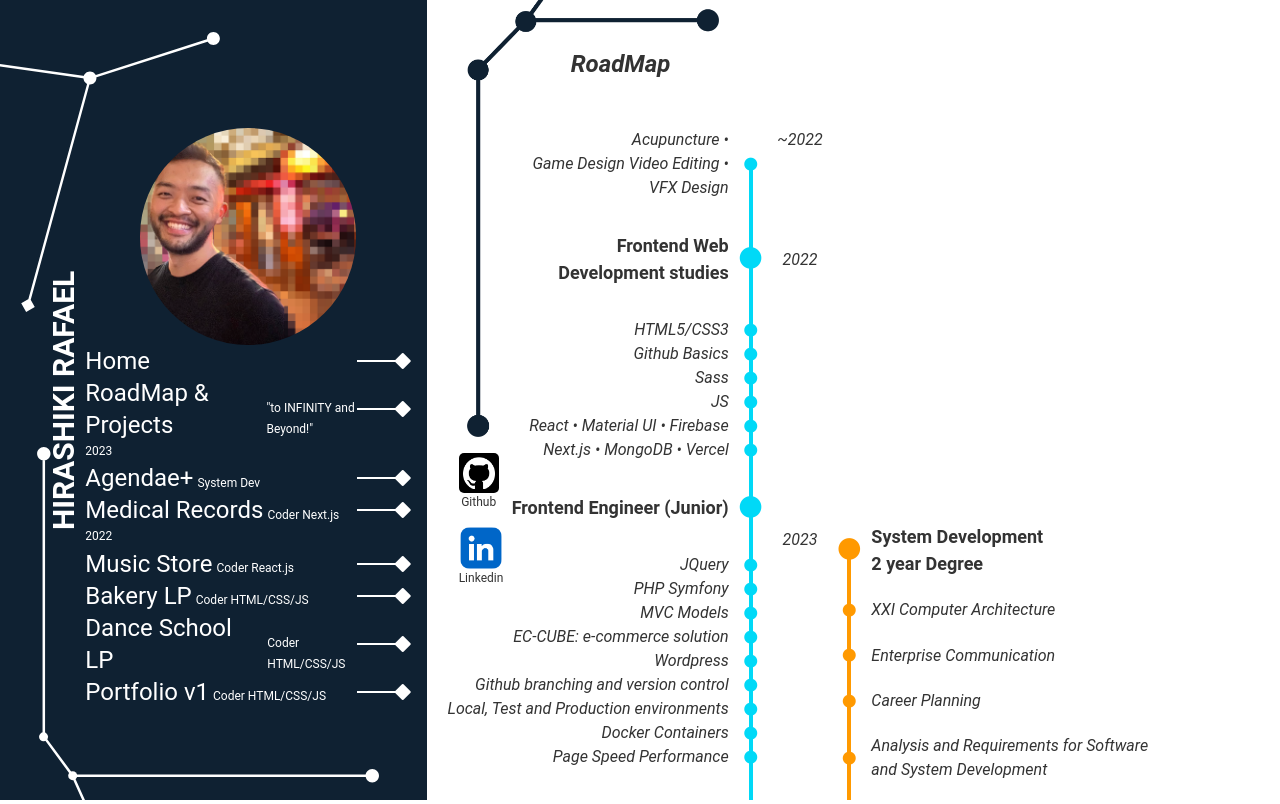
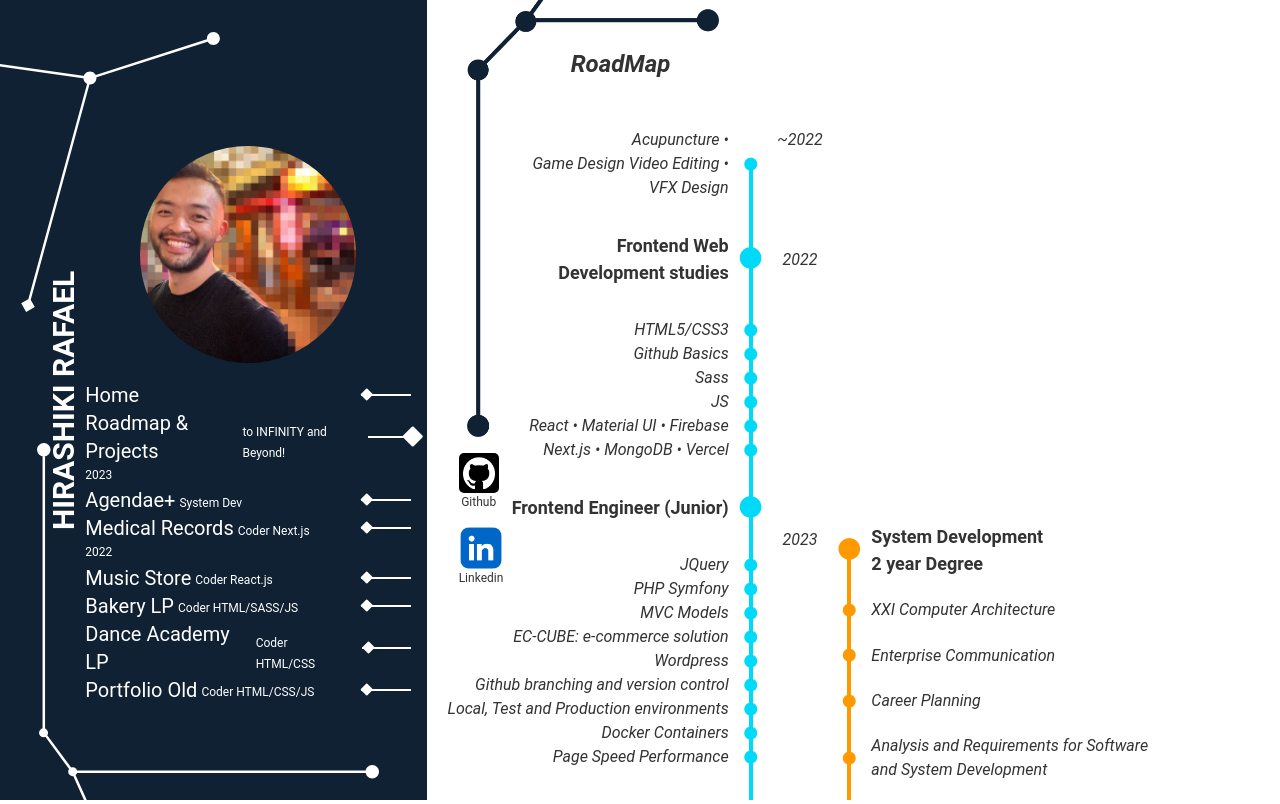
Before and after one commit to hiRafa/Project09_PortfolioAstro, an Astro site: page /roadmap in a window 1280 px wide. Built offline with nearby package versions, Linux system fonts and the light colour scheme; Astro itself is replaced by a stand-in of ours.

Commit message:
navigation design

```diff
--- a/package.json
+++ b/package.json
@@ -11,6 +11,7 @@
   },
   "dependencies": {
     "@astrojs/tailwind": "^5.0.0",
+    "@splidejs/splide": "^4.1.4",
     "astro": "^3.1.2",
     "tailwindcss": "^3.3.3"
   }
--- a/src/components/Header.astro
+++ b/src/components/Header.astro
@@ -4,31 +4,89 @@
 import RafaPic from "./Rafa-pic.astro";
 
 const { headerIndex, class: className, ...rest } = Astro.props;
+const { pathname } = Astro.url;
+
+const navObj = [
+  {
+    path: "/",
+    navTitle: "Home",
+    navSubtitle: null,
+  },
+  {
+    path: "/roadmap",
+    navTitle: "Roadmap & Projects",
+    navSubtitle: "to INFINITY and Beyond!",
+  },
+  {
+    path: "/project05",
+    navTitle: "Agendae+",
+    navSubtitle: "System Dev",
+  },
+  {
+    path: "/project04",
+    navTitle: "Medical Records",
+    navSubtitle: "Coder Next.js",
+  },
+  {
+    path: "/project03",
+    navTitle: "Music Store",
+    navSubtitle: "Coder React.js",
+  },
+  {
+    path: "/project02",
+    navTitle: "Bakery LP",
+    navSubtitle: "Coder HTML/SASS/JS",
+  },
+  {
+    path: "/project01",
+    navTitle: "Dance Academy LP",
+    navSubtitle: "Coder HTML/CSS",
+  },
+  {
+    path: "/project00",
+    navTitle: "Portfolio Old",
+    navSubtitle: "Coder HTML/CSS/JS",
+  },
+];
 ---
 
 <style>
   .star-container {
     height: fit-content;
     position: relative;
+    width: 50px;
+    height: 100%;
   }
 
   .star-bar {
     height: 2px;
-    width: 50px;
+    width: 100%;
     background-color: white;
     position: absolute;
     top: 0;
     bottom: 0;
-    right: 4px;
     margin: auto;
   }
 
   .fa-diamond {
     display: block;
+    position: relative;
+    top: 0;
+    bottom: 0;
     margin: auto;
-    font-size: 16px;
+    font-size: 12px;
+    transition: 1s ease;
   }
 
+  .big-diamond {
+    width: fit-content;
+    top: 0;
+    bottom: 0;
+    right: -12px;
+    margin-right: 0;
+    font-size: 20px;
+    transition: 1s ease;
+  }
 
   .li-year,
   .li-role {
@@ -111,138 +169,29 @@
           <RafaPic class=" w-4/6 m-auto" />
           <nav class="pb-24 relative z-50">
             <ul>
+              {navObj.map((ele) => (
                 <li>
+                  {ele.path === "/project05" && <p class="li-role">2023</p>}
+                  {ele.path === "/project03" && <p class="li-role">2022</p>}
                   <a
-                  href="/"
-                  class="text-2xl min-xl:text-xl font-bold flex flex-nowrap justify-between items-center gap-4"
+                    href={ele.path}
+                    class="text-xl min-xl:text-xl font-bold flex flex-nowrap justify-between items-center gap-4"
                   >
                     <p class="flex gap-1 items-end">
-                    Home <span class="li-role" />
+                      {ele.navTitle}{" "}
+                      <span class="li-role">{ele.navSubtitle} </span>
                     </p>
                     <div class="star-container">
-                    <>
                       <div class="star-bar" />
-                      <i class="fa-solid fa-diamond" />
-                    </>
+                      <i
+                        class={`fa-solid fa-diamond ${
+                          pathname === ele.path && "big-diamond"
+                        } `}
+                      />
                     </div>
                   </a>
                 </li>
-              <li>
-                <a
-                  href="/roadmap"
-                  class="text-2xl min-xl:text-xl font-bold flex flex-nowrap justify-between items-center gap-4"
-                >
-                  <p class="flex gap-1 items-end">
-                    RoadMap & Projects</br>
-                    <span class="li-role">"to INFINITY and Beyond!"</span>
-                  </p>
-                  <div class="star-container">
-                    <>
-                      <div class="star-bar" />
-                      <i class="fa-solid fa-diamond" />
-                    </>
-                  </div>
-                </a>
-              </li>
-              <li class="li-year">2023</li>
-              <li>
-                <a
-                  href="/project05"
-                  class="text-2xl min-xl:text-xl font-bold flex flex-nowrap justify-between items-center gap-4"
-                >
-                  <p class="flex gap-1 items-end">
-                    Agendae+ <span class="li-role">System Dev</span>
-                  </p>
-                  <div class="star-container">
-                    <>
-                      <div class="star-bar" />
-                      <i class="fa-solid fa-diamond" />
-                    </>
-                  </div>
-                </a>
-              </li>
-              <li>
-                <a
-                  href="/project04"
-                  class="text-2xl min-xl:text-xl font-bold flex flex-nowrap justify-between items-center gap-4"
-                >
-                  <p class="flex gap-1 items-end">
-                    Medical Records <span class="li-role">Coder Next.js</span>
-                  </p>
-                  <div class="star-container">
-                    <>
-                      <div class="star-bar" />
-                      <i class="fa-solid fa-diamond" />
-                    </>
-                  </div>
-                </a>
-              </li>
-              <li class="li-year">2022</li>
-              <li>
-                <a
-                  href="/project03"
-                  class="text-2xl min-xl:text-xl font-bold flex flex-nowrap justify-between items-center gap-4"
-                >
-                  <p class="flex gap-1 items-end">
-                    Music Store <span class="li-role">Coder React.js</span>
-                  </p>
-                  <div class="star-container">
-                    <>
-                      <div class="star-bar" />
-                      <i class="fa-solid fa-diamond" />
-                    </>
-                  </div>
-                </a>
-              </li>
-              <li>
-                <a
-                  href="/project02"
-                  class="text-2xl min-xl:text-xl font-bold flex flex-nowrap justify-between items-center gap-4"
-                >
-                  <p class="flex gap-1 items-end">
-                    Bakery LP <span class="li-role">Coder HTML/CSS/JS</span>
-                  </p>
-                  <div class="star-container">
-                    <>
-                      <div class="star-bar" />
-                      <i class="fa-solid fa-diamond" />
-                    </>
-                  </div>
-                </a>
-              </li>
-              <li>
-                <a
-                  href="/project01"
-                  class="text-2xl min-xl:text-xl font-bold flex flex-nowrap justify-between items-center gap-4"
-                >
-                  <p class="flex gap-1 items-end">
-                    Dance School LP
-                    <span class="li-role">Coder HTML/CSS/JS</span>
-                  </p>
-                  <div class="star-container">
-                    <>
-                      <div class="star-bar" />
-                      <i class="fa-solid fa-diamond" />
-                    </>
-                  </div>
-                </a>
-              </li>
-              <li>
-                <a
-                  href="/oldportfolio"
-                  class="text-2xl min-xl:text-xl font-bold flex flex-nowrap justify-between items-center gap-4"
-                >
-                  <p class="flex gap-1 items-end">
-                    Portfolio v1 <span class="li-role">Coder HTML/CSS/JS</span>
-                  </p>
-                  <div class="star-container">
-                    <>
-                      <div class="star-bar" />
-                      <i class="fa-solid fa-diamond" />
-                    </>
-                  </div>
-                </a>
-              </li>
+              ))}
             </ul>
           </nav>
         </>
--- a/src/components/ProjectLayout.astro
+++ b/src/components/ProjectLayout.astro
@@ -3,7 +3,7 @@
 import { Image } from "astro:assets";
 import ProjectLayoutLinks from "./ProjectLayout-Links.astro";
 
-const { project, road, sysdev } = Astro.props;
+const { project, sysdev } = Astro.props;
 
 // console.log(project.data.projectBulletList);
 ---
@@ -13,6 +13,7 @@
     font-size: 50px;
   }
 </style>
+
 <Layout>
   <ProjectLayoutLinks project={project}/>
   <div class="col-start-2 col-span-6 relative">
--- a/src/layouts/Layout.astro
+++ b/src/layouts/Layout.astro
@@ -11,16 +11,9 @@
   headerIndex?: boolean;
 }
 
-// const {
-// 	title = 'HIRASHIKI RAFAEL',
-// 	description = 'A Junior Front End Engineer portfolio. Portuguese, Japanese, English and Spanish speaker.',
-// 	image="/images/rafa.jpg"
-// } = Astro.props;
-
-const { title, description, image, headerIndex } = Astro.props;
+const { title, description,headerIndex } = Astro.props;
 
 import { getCollection } from "astro:content";
-import { Image } from "astro:assets";
 const projects = await getCollection("projects");
 // console.log(projects);
 ---
@@ -36,12 +29,16 @@
     <title>{title}</title>
     <ViewTransitions />
 
-    <!-- Font -->
     <!-- <script
       src="https://kit.fontawesome.com/2a7d8b909e.js"
       crossorigin="anonymous"></script> -->
-      <link rel="stylesheet" href="https://cdnjs.cloudflare.com/ajax/libs/font-awesome/6.4.2/css/all.min.css">
-
+    <link
+      rel="stylesheet"
+      href="https://cdnjs.cloudflare.com/ajax/libs/font-awesome/6.4.2/css/all.min.css"
+    />
+    <script
+      src="https://cdn.jsdelivr.net/npm/@splidejs/splide@4.1.4/dist/js/splide.min.js"
+    ></script>
   </head>
 
   <body
@@ -156,7 +153,6 @@
         color: "white";
       }
 
-
       .css-photo_div {
         border-radius: 50%;
         width: fit-content;
@@ -194,5 +190,7 @@
         display: none;
       } /* Hide scrollbar for IE, Edge, and Firefox */
     </style>
+
+
   </body>
 </html>
--- a/src/pages/index.astro
+++ b/src/pages/index.astro
@@ -2,6 +2,7 @@
 import Layout from "../layouts/Layout.astro";
 import { Image } from "astro:assets";
 import RafaPic from "../components/Rafa-pic.astro";
+
 ---
 
 <Layout title="Hirashiki Rafael's Nifty Journey on the web" headerIndex={true}>
```
Also changed, not shown: 1 other file. Lines whose indentation alone changed are shown as unchanged.
